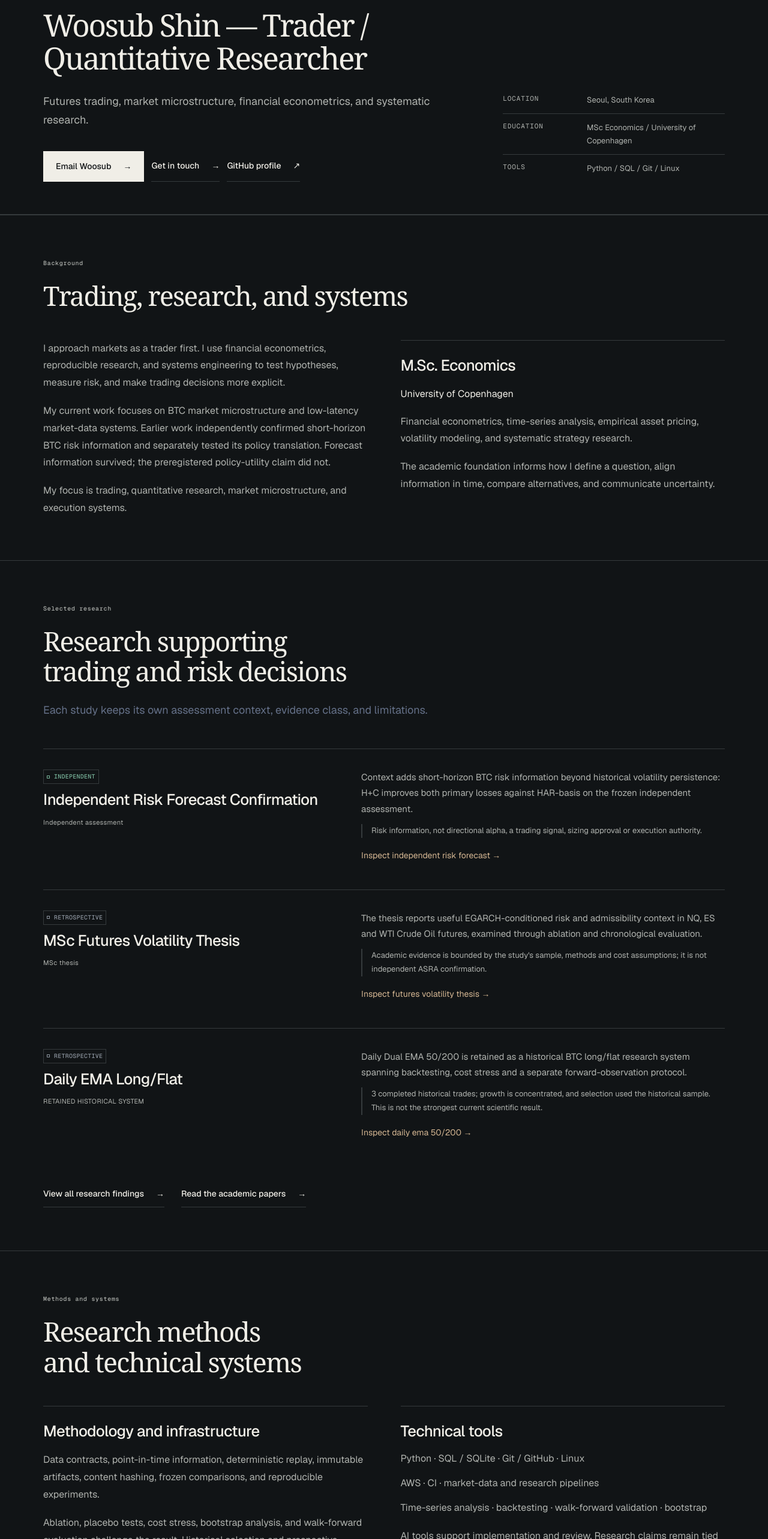
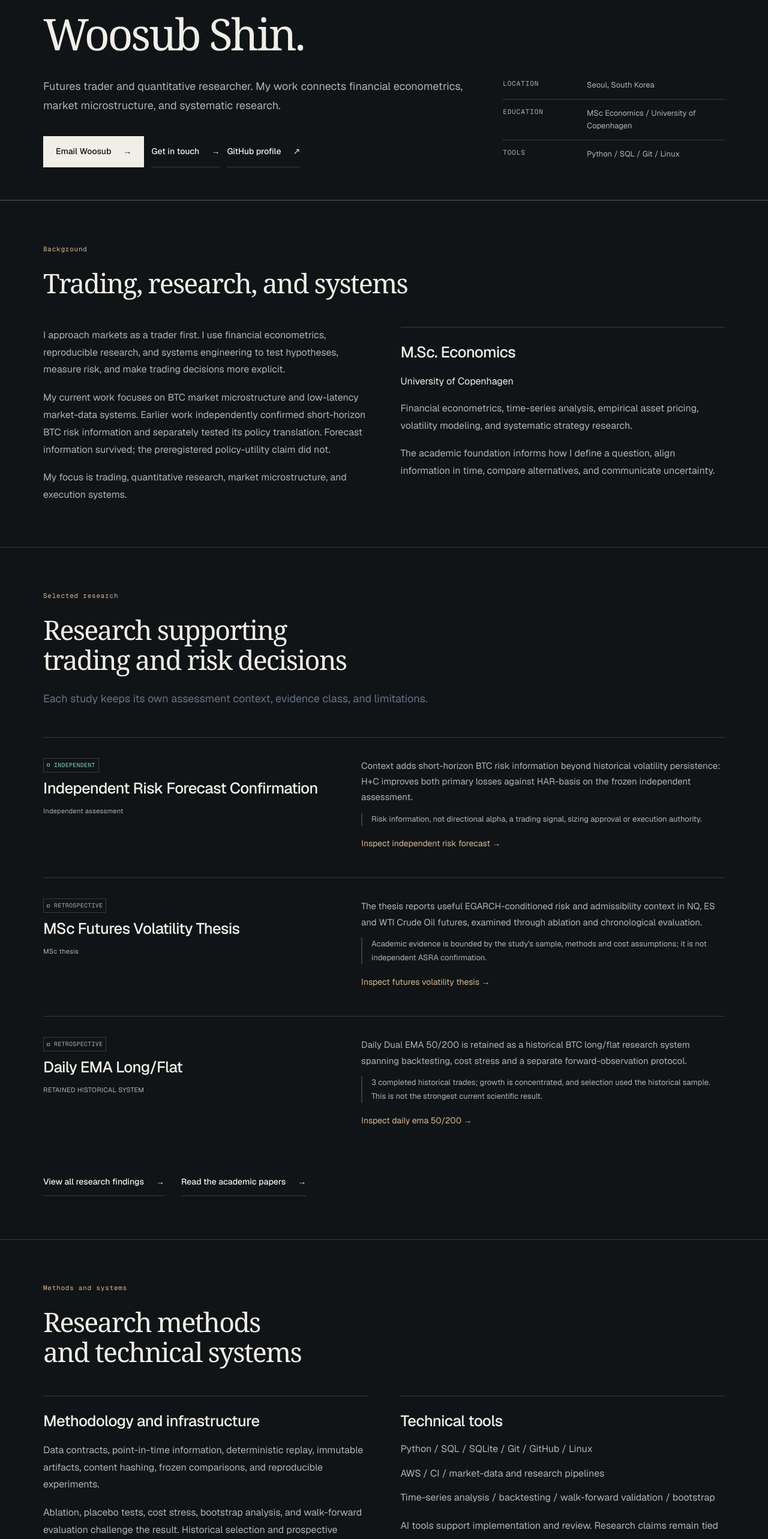
Before and after one commit to MeanyDeany/woosub-shin, a Next.js app: page /resume in a window 1280 px wide. Shown: the part 160-2726 px from the top of the page at 60% size. Built offline with nearby package versions, Linux system fonts and the light colour scheme.

Commit message:
Align navigation gutters and remove legacy heading-size overrides

```diff
--- a/app/layout.tsx
+++ b/app/layout.tsx
@@ -7,6 +7,7 @@ import "./astra.css";
 import "./trading-desk.css";
 import "./portfolio.css";
 import "./portfolio-shared.css";
+import "./portfolio-compat.css";
 
 const siteUrl = "https://meanydeany.com";
 const siteTitle = "Woosub Shin / Trader / Quantitative Researcher";
--- /dev/null
+++ b/app/portfolio-compat.css
@@ -0,0 +1,7 @@
+/* Isolated compatibility with the pre-editorial stylesheet's !important rules.
+   Shared measurements still come from the portfolio's canonical tokens. */
+.research-shell :is(.research-header__inner,.research-footer__inner){box-sizing:border-box;width:min(1296px,100%);max-width:1296px;margin-inline:auto;padding-inline:var(--folio-gutter)}
+.research-shell main :is(.research-hero h1,.editorial-hero h1){font-size:clamp(48px,5.7vw,84px)!important;font-weight:400!important}
+.research-shell :is(.research-kicker,.eyebrow-label){font:400 11px/1.6 var(--font-geist-mono),monospace!important;color:var(--folio-accent)!important;letter-spacing:.07em!important;text-transform:none}
+@media(max-width:800px){.research-shell main :is(.research-hero h1,.editorial-hero h1){font-size:clamp(43px,7.8vw,64px)!important}}
+@media(max-width:520px){.research-shell main :is(.research-hero h1,.editorial-hero h1){font-size:43px!important}}
--- a/app/resume/page.tsx
+++ b/app/resume/page.tsx
@@ -23,8 +23,8 @@ export default function ResumePage() {
       <div className="research-page">
         <PageHero
           eyebrow="About / Resume"
-          title="Woosub Shin — Trader / Quantitative Researcher"
-          intro="Futures trading, market microstructure, financial econometrics, and systematic research."
+          title="Woosub Shin."
+          intro="Futures trader and quantitative researcher. My work connects financial econometrics, market microstructure, and systematic research."
           actions={<><CtaLink href="mailto:woosub815@gmail.com" kind="primary">Email Woosub</CtaLink><CtaLink href="/contact">Get in touch</CtaLink><CtaLink href="https://github.com/MeanyDeany" newTab>GitHub profile</CtaLink></>}
           metadata={[{ label: "Location", value: "Seoul, South Korea" }, { label: "Education", value: "MSc Economics / University of Copenhagen" }, { label: "Tools", value: "Python / SQL / Git / Linux" }]}
         />
@@ -61,15 +61,15 @@ export default function ResumePage() {
             <article className="research-card">
               <h3>Technical tools</h3>
               <ul className="research-prose mt-4 space-y-3">
-                <li>Python · SQL / SQLite · Git / GitHub · Linux</li>
-                <li>AWS · CI · market-data and research pipelines</li>
-                <li>Time-series analysis · backtesting · walk-forward validation · bootstrap</li>
+                <li>Python / SQL / SQLite / Git / GitHub / Linux</li>
+                <li>AWS / CI / market-data and research pipelines</li>
+                <li>Time-series analysis / backtesting / walk-forward validation / bootstrap</li>
               </ul>
               <p className="research-prose mt-5">AI tools support implementation and review. Research claims remain tied to explicit tests, evidence, and human responsibility.</p>
             </article>
           </div>
           <div className="research-grid mt-10">
-            <article className="research-card"><h3>Certification</h3><p className="site-strong mt-4">Certified Investment Manager</p><p className="research-prose mt-2">KOFIA · Korea</p></article>
+            <article className="research-card"><h3>Certification</h3><p className="site-strong mt-4">Certified Investment Manager</p><p className="research-prose mt-2">KOFIA / Korea</p></article>
             <article className="research-card"><h3>Languages</h3><dl className="metadata-list mt-4"><div className="metadata-row flex flex-wrap justify-between gap-4 py-3"><dt>Korean</dt><dd>Native</dd></div><div className="metadata-row flex flex-wrap justify-between gap-4 border-t py-3"><dt>English</dt><dd>Native / bilingual</dd></div></dl></article>
           </div>
         </EditorialSection>
--- a/tests/design-system.browser.mjs
+++ b/tests/design-system.browser.mjs
@@ -11,7 +11,6 @@ try {
   for (const theme of ["dark", "light"]) for (const width of [1440, 390]) {
     const context = await browser.newContext({ viewport: { width, height: 1000 }, reducedMotion: "reduce" });
     await context.addInitScript(value => localStorage.setItem("meanydeany-theme", value), theme);
-    // External sources are unavailable in layout QA, not replaced by made-up PnL.
     await context.route("**/*", async route => {
       const url = new URL(route.request().url());
       if (!["localhost", "127.0.0.1"].includes(url.hostname)) return route.fulfill({ status: 503, contentType: "application/json", body: '{"error":"Layout QA: external source disabled"}' });
@@ -29,7 +28,9 @@ try {
         return {
           h1Count: h1s.length, heading: heading?.textContent,
           font: heading ? getComputedStyle(heading).fontFamily : null,
+          headingSize: heading ? parseFloat(getComputedStyle(heading).fontSize) : null,
           ledgerHeading: Boolean(heading?.closest(".trading-desk")),
+          wordmarkX: document.querySelector(".research-wordmark")?.getBoundingClientRect().left,
           theme: document.documentElement.dataset.theme,
           gutter: getComputedStyle(document.documentElement).getPropertyValue("--folio-gutter").trim(),
           bodyBackground: getComputedStyle(document.body).backgroundColor,
@@ -43,6 +44,8 @@ try {
       if (response?.status() !== 200) problems.push("HTTP status");
       if (snapshot.h1Count !== 1) problems.push("primary heading count");
       if (!snapshot.ledgerHeading && !snapshot.font?.includes("Georgia")) problems.push("display font mismatch");
+      if (!snapshot.ledgerHeading && Math.abs(snapshot.headingSize - (width === 390 ? 43 : 82.08)) > 0.1) problems.push("display size mismatch");
+      if (Math.abs(snapshot.wordmarkX - (width === 390 ? 20 : 144)) > 1) problems.push("navigation gutter mismatch");
       if (snapshot.gutter !== (width === 390 ? "20px" : "72px")) problems.push("responsive gutter mismatch");
       if (snapshot.theme !== theme) problems.push("theme mismatch");
       if (snapshot.documentWidth > width + 1) problems.push("document overflow");
@@ -61,7 +64,6 @@ try {
     await page.locator('header a[href="/resume"]').first().click();
     await page.waitForURL("**/resume");
     assert.ok((await page.locator("h1").evaluate(e => getComputedStyle(e).fontFamily)).includes("Georgia"));
-    // Both account routes display the accounting distinction before the dashboard.
     for (const route of ["/trading", "/projects/btc-futures-research/live-position"]) {
       await page.goto(`http://localhost:3000${route}`, { waitUntil: "networkidle" });
       const guide = page.getByRole("complementary", { name: "Calendar accounting guide" });
@@ -76,5 +78,5 @@ try {
   assert.deepEqual(failures, []);
   assert.deepEqual(exceptions, []);
   assert.deepEqual(consoleErrors, []);
-  console.log(`DESIGN_SYSTEM_OK: ${results.length} page/theme/viewport combinations; shared typography, canvas, gutters, navigation and accounting-guide checks passed.`);
+  console.log(`DESIGN_SYSTEM_OK: ${results.length} page/theme/viewport combinations; typography sizes, shared grid, navigation and accounting-guide checks passed.`);
 } finally { await browser.close(); }
```
